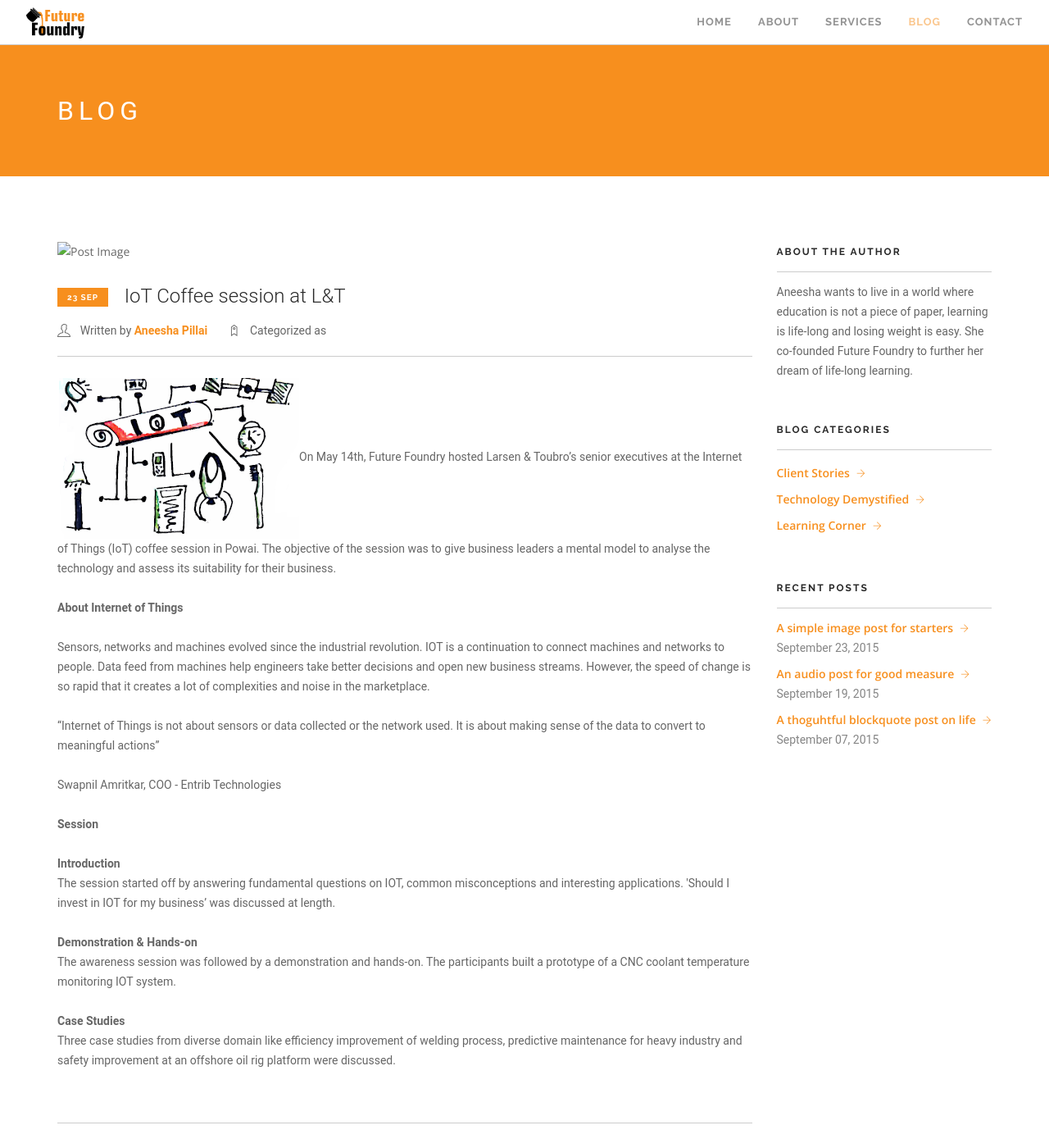
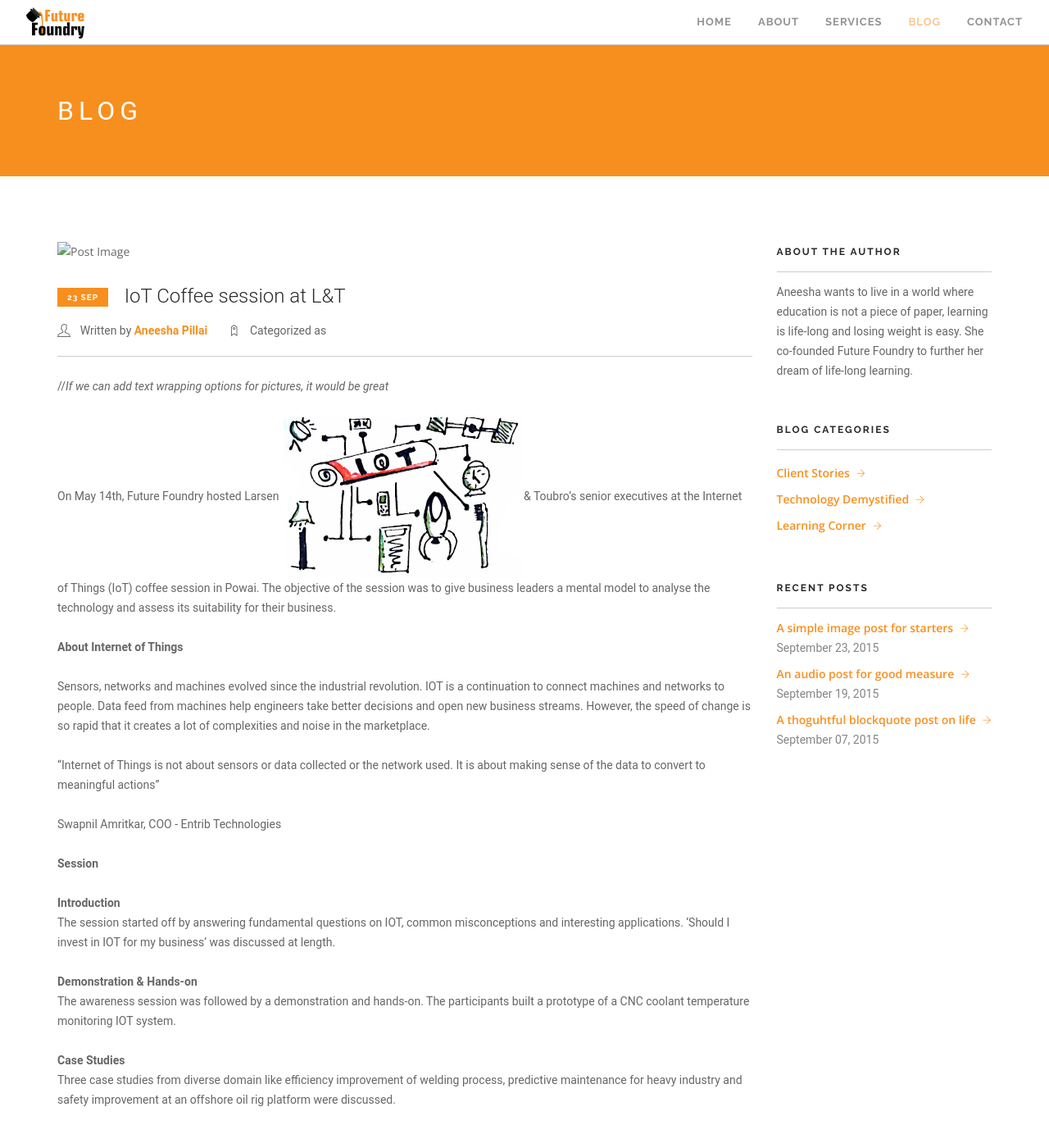
Before and after one commit to akshatkedia/fresher-foundry, a Jekyll site: the page built from _posts/2017-01-13-iot-coffee-session-at-l-and-t.markdown, in a window 1280 px wide and 1400 px high. Shown: the whole window at 82% size. Built offline with Jekyll 4.4.1, drawn with Linux system fonts in a browser that asks for light colours; comment, search, counter and statistics services are not loaded.

Commit message:
Updated Iot Coffee Session At L And T

```diff
--- a/_posts/2017-01-13-iot-coffee-session-at-l-and-t.markdown
+++ b/_posts/2017-01-13-iot-coffee-session-at-l-and-t.markdown
@@ -3,7 +3,9 @@
 date: 2017-01-13 18:07:00 +05:30
 ---
 
-![2-f60d78.png](/uploads/2-f60d78.png)On May 14th, Future Foundry hosted Larsen & Toubro's senior executives at the Internet of Things (IoT) coffee session in Powai. The objective of the session was to give business leaders a mental model to analyse the technology and assess its suitability for their business.
+//*If we can add text wrapping options for pictures, it would be great*
+
+On May 14th, Future Foundry hosted Larsen ![2-f60d78.png](/uploads/2-f60d78.png)& Toubro's senior executives at the Internet of Things (IoT) coffee session in Powai. The objective of the session was to give business leaders a mental model to analyse the technology and assess its suitability for their business.
 
 **About Internet of Things**
 
@@ -18,19 +20,12 @@
 
 **Introduction**
 \
-The session started off by answering fundamental questions on
-IOT, common misconceptions and interesting applications.
-\'Should I invest in IOT for my business' was discussed at length.
+The session started off by answering fundamental questions on IOT, common misconceptions and interesting applications. 'Should I invest in IOT for my business' was discussed at length.
 
 **Demonstration & Hands-on**
 \
-The awareness session was followed by a demonstration and
-hands-on. The participants built a prototype of a CNC coolant
-temperature monitoring IOT system.
+The awareness session was followed by a demonstration and hands-on. The participants built a prototype of a CNC coolant temperature monitoring IOT system.
 
 **Case Studies**
 \
-Three case studies from diverse domain like efficiency
-improvement of welding process, predictive maintenance for
-heavy industry and safety improvement at an offshore oil rig
-platform were discussed.
+Three case studies from diverse domain like efficiency improvement of welding process, predictive maintenance for heavy industry and safety improvement at an offshore oil rig platform were discussed.
```
